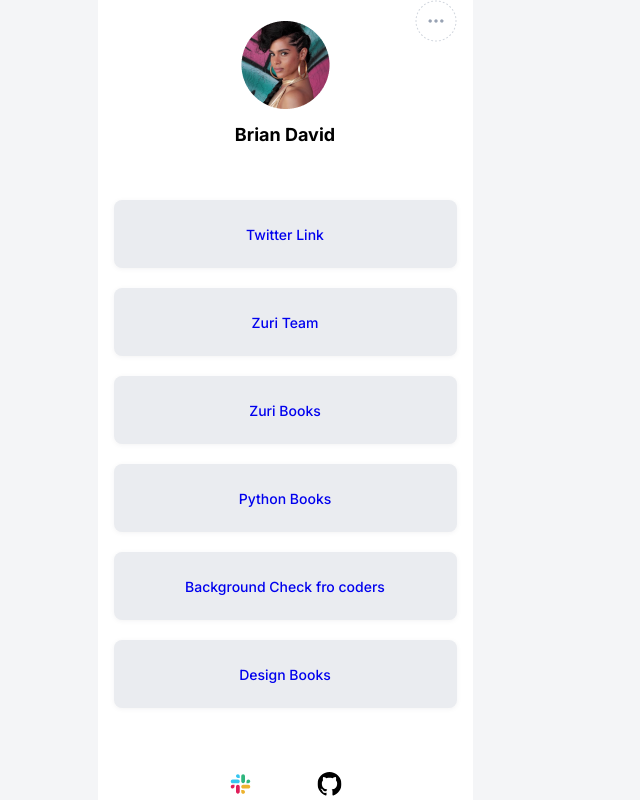
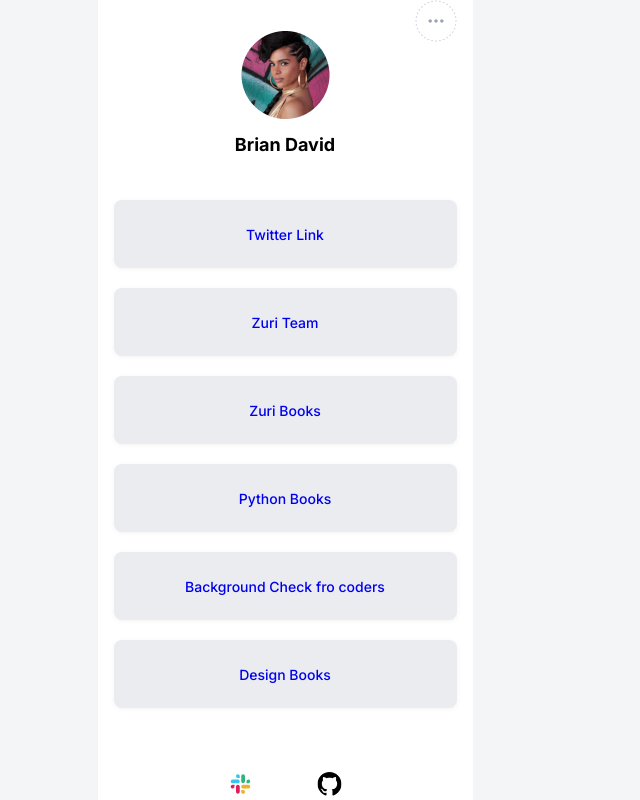
Before and after one commit to bot-Geras/my-linktree, a React (Vite) app: page / in a window 1280 px wide. Shown: the top 800 px of the page, without its empty margins (355-995 px from the left). Built offline with nearby package versions, Linux system fonts and the light colour scheme.

Commit message:
updated and syled the Content page

```diff
--- a/src/App.css
+++ b/src/App.css
@@ -10,6 +10,7 @@
 }
 
 body {
+  min-height: 100vh;
   background-color: #F4F5F7;
   font-family: 'Inter', sans-serif;
   display: flex;
@@ -33,7 +34,7 @@
 }
 
 .App {
-  min-height: 100vh;
+  min-height: 50%;
   max-width: 375px;
   margin: 0 20px;
   background: #FFFFFF;
@@ -45,6 +46,7 @@
 
 header {
   margin: 20px;
+  padding-top: 20px;
   display: flex;
   flex-direction: column;
   justify-content: center;
--- a/src/components/Content.jsx
+++ b/src/components/Content.jsx
@@ -9,7 +9,11 @@
   const linksHtmlContent = links.map(data => {
     return (
       <div className="btn-col">
-        <a href={data.link} className="btn-link" >{data.btn}</a>
+        <a href={data.link}
+         className="btn-link"
+         key={data.btnId}
+         id={data.btnId} >
+          {data.btn}</a>
       </div>
 
     )
```
